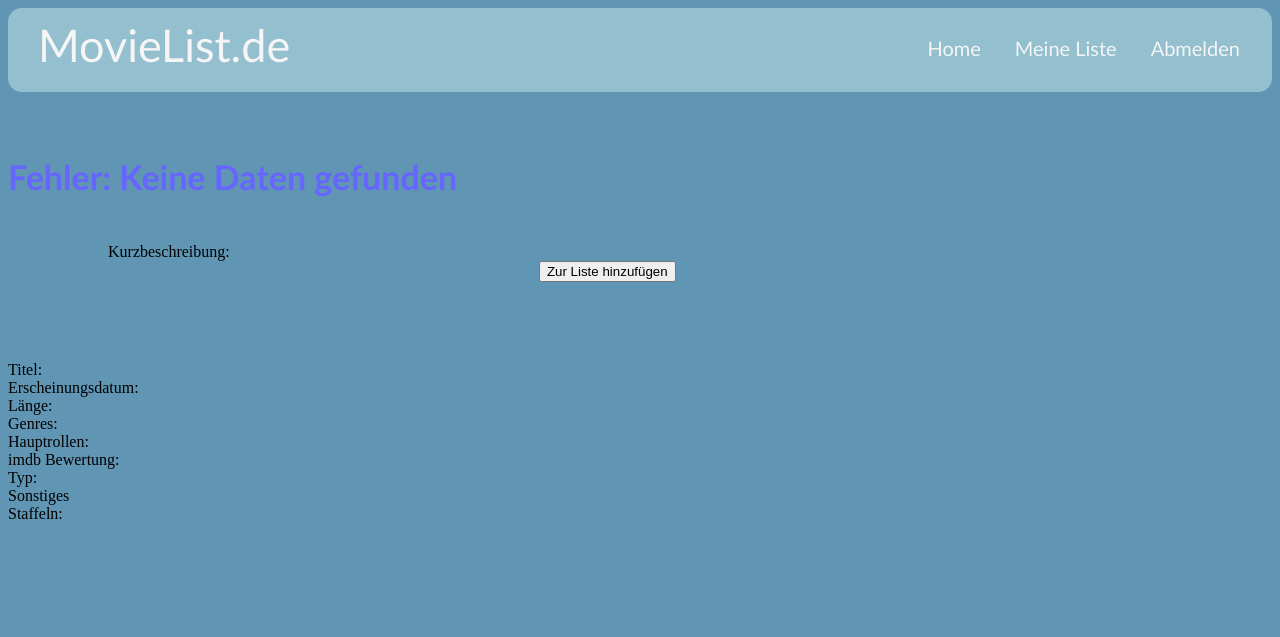
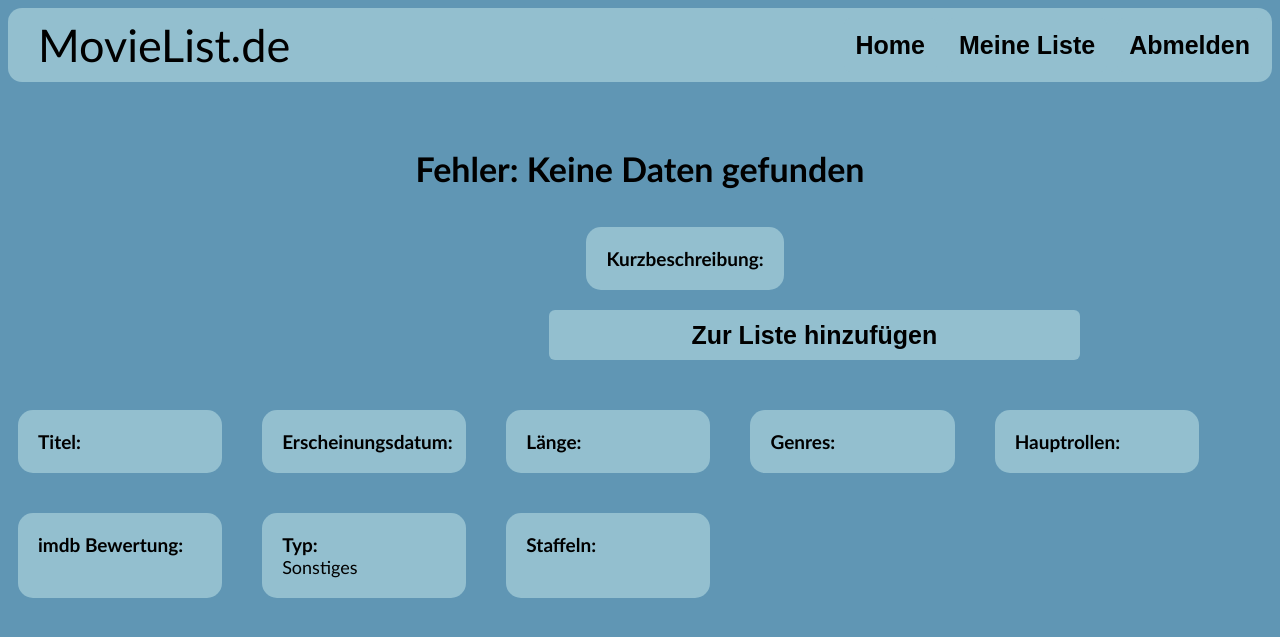
Before and after one commit to LGhoull/MovieList, a PHP site: page /search/details.php in a window 1280 px wide. Shown: the top 637 px of the page. Run offline with PHP 8.4, Linux system fonts and the light colour scheme; the visitor is signed in with stand-in values (Sample User, id 1); data that the repository does not hold is empty.

Commit message:
last last last fixes

```diff
--- a/reglog/registration.php
+++ b/reglog/registration.php
@@ -38,6 +38,7 @@ if (isset($_POST["submit"])) { // Überprüfen, ob das Registrierungsformular ab
     <title>Registration</title>
     <link rel="stylesheet" href="./css/register.css">
     <link rel="stylesheet" href="./css/header.css">
+    <link rel="icon" href="../../../media/favicon.ico" type="image/x-icon">
   </head>
   <body>
 
--- a/search/details.php
+++ b/search/details.php
@@ -38,6 +38,7 @@
             }
         ?>
         <title>MovieList.de</title>
+        <link rel="icon" href="../../../media/favicon.ico" type="image/x-icon">
     </head>
 
     <body>
--- a/search/home.php
+++ b/search/home.php
@@ -42,6 +42,7 @@
         ?>
         <link rel="stylesheet" href="https://fonts.googleapis.com/css2?family=Material+Symbols+Outlined:opsz,wght,FILL,GRAD@48,400,0,200" />
         <title>MovieList.de</title>
+        <link rel="icon" href="../../../media/favicon.ico" type="image/x-icon">
     </head>
 
     <body>  <!--Header - in jedem Dokument gleich-->
--- a/search/liste.php
+++ b/search/liste.php
@@ -16,6 +16,7 @@
             }
         ?>
         <title>MovieList.de</title>
+        <link rel="icon" href="../../../media/favicon.ico" type="image/x-icon">
     </head>
     <body>
         <div id="header">
--- a/search/search.php
+++ b/search/search.php
@@ -19,6 +19,7 @@
             }
         ?>
         <title>MovieList.de</title>
+        <link rel="icon" href="../../../media/favicon.ico" type="image/x-icon">
     </head>
 
     <body>                                          <!--siehe home.php-->
@@ -63,8 +64,6 @@
         if (isset($data['Search'][0])) {
             $results = $data['totalResults'];
             echo "
-            <link rel='stylesheet' href='style.css'>
-
             <div id='infoBoxDiv'>
             <div id='infoBox1'>  Suche für '" . $query . "' </div>
             <div id='infoBox2'>" . $results . " gefundene Ergebnisse </div>
--- a/search/style-light.css
+++ b/search/style-light.css
@@ -1,53 +1,94 @@
 body {
   background-color: #6096B4;
+  font-family: 'Gill Sans', 'Gill Sans MT';
 }
 
+/*----- Header ----- */
 #header {
   display: flex;
   justify-content: space-between;
-    padding: 10px 20px 20px 10px;
+  padding: 10px 10px 10px 10px;
   background-color: #93BFCF;
   border-radius: 14px;
-    color: white;
+  color: black;
+
   }
 
 #logo {
 display: flex;
 font-size: 45px;
-    font-family: 'Gill Sans', 'Gill Sans MT';
 margin-right: auto;
 padding-left: 20px;
-    color: whitesmoke;
+color: black;
 text-decoration: none;
 }
 
-  #header button {
+#welcome {
+display: flex;
+justify-content: center;
+border-radius: 14px;
+font-size: 40px;
+color: black;
+margin: auto;
+width: 50%;
+padding: 10px;
+}
+
+.button {
   background-color: #93BFCF;
-    color: whitesmoke;
+color: black;
 border: none;
 padding: 10px;
-    font-family: 'Gill Sans', 'Gill Sans MT';
-    font-size: 20px;
 margin-left: 10px;
+font-size: 25px;
 border-radius: 6px;
+font-weight: bold;
 align-items: center;
-    margin-top: auto;
 cursor: pointer;
 transition: background-color 0.3s ease;
 border: transparent solid 2px;
 }
 
-  #header button:hover {
+.button:hover {
+border: black solid 2px;
+}
+
+
+
+/*----- home.php Body -----*/
+
+#searchIcon {
+height: 25px;
+width: 25px;
+background-color: #2d2d30;
+color: whitesmoke;
+border: none;
+}
+
+.button2 {
+  background-color: #93BFCF;
+  color: whitesmoke;
+border: #2d2d30 solid 2px;
+margin-left: 5px;
+border-radius: 7px;
+border: transparent solid 2px;
+height: 38.1px;
+}
+
+.button2:hover {
 border: whitesmoke solid 2px;
+background-color: #6096B4;
 
 }
 
 #search {
 display: flex;
 justify-content: center;
+justify-items: center;
+justify-self: center;
 align-items: center;
 height: 100px;
-    width: auto;
+width: 100%;
 font-size: 20px;
 margin-top: 20px;
 }
@@ -239,22 +271,25 @@ body {
 text-decoration: none;
 margin: 0 0 5px 0;
 color: #252525;
-    font-family: 'Gill Sans', 'Gill Sans MT';
 }
 
 .movie-overview {
 font-size: 15px;
-    color: #666;
+color: black;
 margin: 0;
-    font-family: 'Gill Sans', 'Gill Sans MT';
 }
 
 #detail-title {
-    font-family: 'Gill Sans', 'Gill Sans MT';
+display: flex;
+justify-content: center;
+justify-self: center;
 font-size: 34px;
-    color: #6666FF;
+color: black;
 }
 
+
+
+/*-----search.php Seitenwahl -----*/
 .page {
 display: flex;
 justify-content: center;
@@ -278,7 +312,104 @@ body {
 .next-page {
 font-size: 45px;
 text-decoration: none;
-    color: #000;
+color: black;
 padding-left: 10px;
 padding-right: 10px;
 }
+
+
+/*----- Footer / Designwahl-----*/
+
+.footer {
+display: flex;
+text-align: center;
+justify-content: center;
+align-content: center;
+bottom: 2px;
+width: 50%;
+}
+
+.footer a {
+font-family: 'Gill Sans', 'Gill Sans MT';
+color: whitesmoke;
+font-size: 20x;
+margin: 4px;
+}
+
+.input {
+background-color: transparent;
+color: azure;
+border: none;
+}
+
+
+/*-------Detail---------*/
+.detail button {
+  background-color: #5BCAEF;
+border: none;
+color: white;
+padding: 10px;
+margin: 5px;
+cursor: pointer;
+}
+
+.grid-container {
+display: grid;
+grid-template-columns: repeat(auto-fit, minmax(200px, 1fr));
+gap: 20px;
+margin-top: 40px;
+max-width: 95%;
+}
+
+.detailbox {
+  background-color: #93BFCF;
+padding: 20px;
+border-radius: 15px;
+box-shadow: 1 4px 5px rgba(23, 23, 23, 0.2);
+height: auto;
+width: auto;
+margin: 10px;
+}
+
+
+.detailtext {
+font-weight: bold;
+color: black;
+font-size: 19px;
+}
+
+.detailvalue {
+margin-top: 8px;
+color: black;
+font-size: 18px;
+}
+
+.imagediv {
+margin: 10px;
+display: flex;
+width: auto;
+max-height: 360px;
+justify-content: center;
+}
+
+.buttonList {
+display: flex;
+align-self: center;
+text-align: center;
+justify-content: center;
+margin-right: 100px;
+background-color: #93BFCF;
+height: 50px;
+width: 100%;
+color: black;
+border: none;
+padding: 10px;
+margin-left: 10px;
+font-size: 25px;
+border-radius: 6px;
+font-weight: bold;
+align-items: center;
+cursor: pointer;
+transition: background-color 0.3s ease;
+border: transparent solid 2px;
+}
```
Also changed, not shown: other parts of search/style-light.css (+53 -63 lines). Lines whose indentation alone changed are shown as unchanged.
